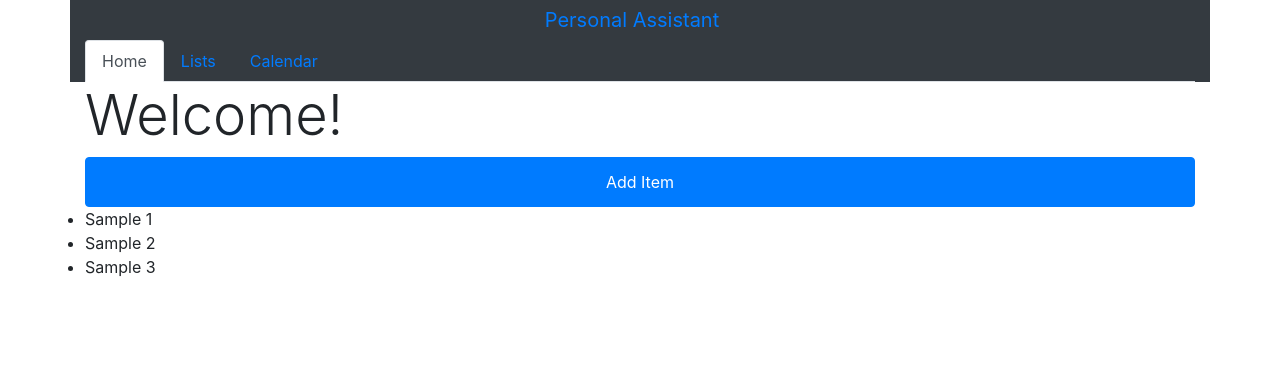
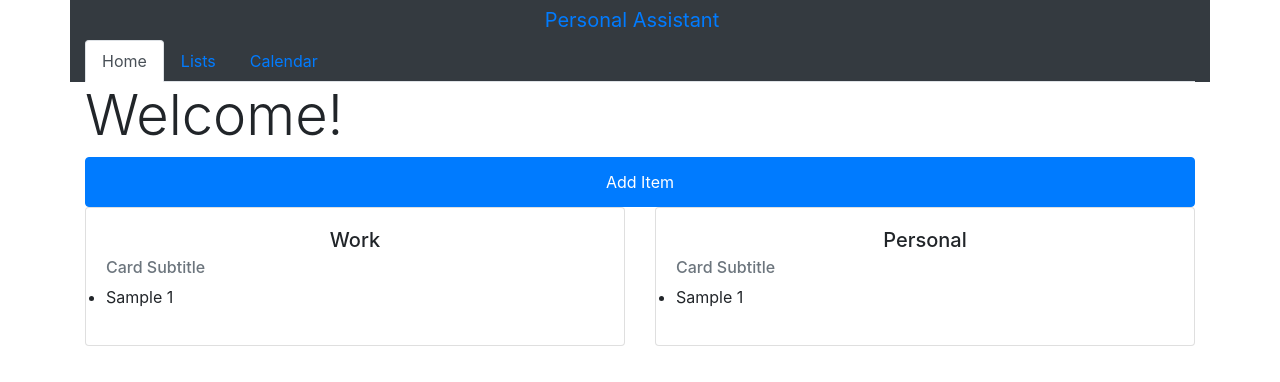
Before and after one commit to rossd84/msa-capstone-va, a React (Create React App) app: page / in a window 1280 px wide. Shown: the top 382 px of the page. Built offline with nearby package versions, Linux system fonts and the light colour scheme.

Commit message:
add cards for lists

```diff
--- a/src/components/Lists.js
+++ b/src/components/Lists.js
@@ -1,5 +1,7 @@
 import React, { Component } from 'react'
 import { AddItem } from './AddItem'
+import Card from 'react-bootstrap/Card'
+import CardDeck from 'react-bootstrap/CardDeck'
 
 export class Lists extends Component {
   constructor(props) {
@@ -18,9 +20,40 @@ export class Lists extends Component {
           <div className="row">
             <div className="col-sm">
               <AddItem />
-              <ul>
-                {listSample}
-              </ul>
+            </div>
+          </div>
+        </div>
+        <div className='container'>
+          <div className='row'>
+            <div className="col-sm">
+            <CardDeck>
+              <Card>
+                <Card.Body>
+                  <Card.Title className='text-center'>Work</Card.Title>
+                  <Card.Subtitle className="mb-2 text-muted">Card Subtitle</Card.Subtitle>
+                  <Card.Text as='div'>
+                  <ul>
+                      <li>
+                        Sample 1
+                      </li>
+                    </ul>
+                  </Card.Text>
+                </Card.Body>
+              </Card>
+              <Card>
+              <Card.Body>
+                  <Card.Title className="text-center">Personal</Card.Title>
+                  <Card.Subtitle className="mb-2 text-muted">Card Subtitle</Card.Subtitle>
+                  <Card.Text as="div">
+                    <ul>
+                      <li>
+                        Sample 1
+                      </li>
+                    </ul>
+                  </Card.Text>
+                </Card.Body>
+              </Card>
+              </CardDeck>
             </div>
           </div>
         </div>
```
